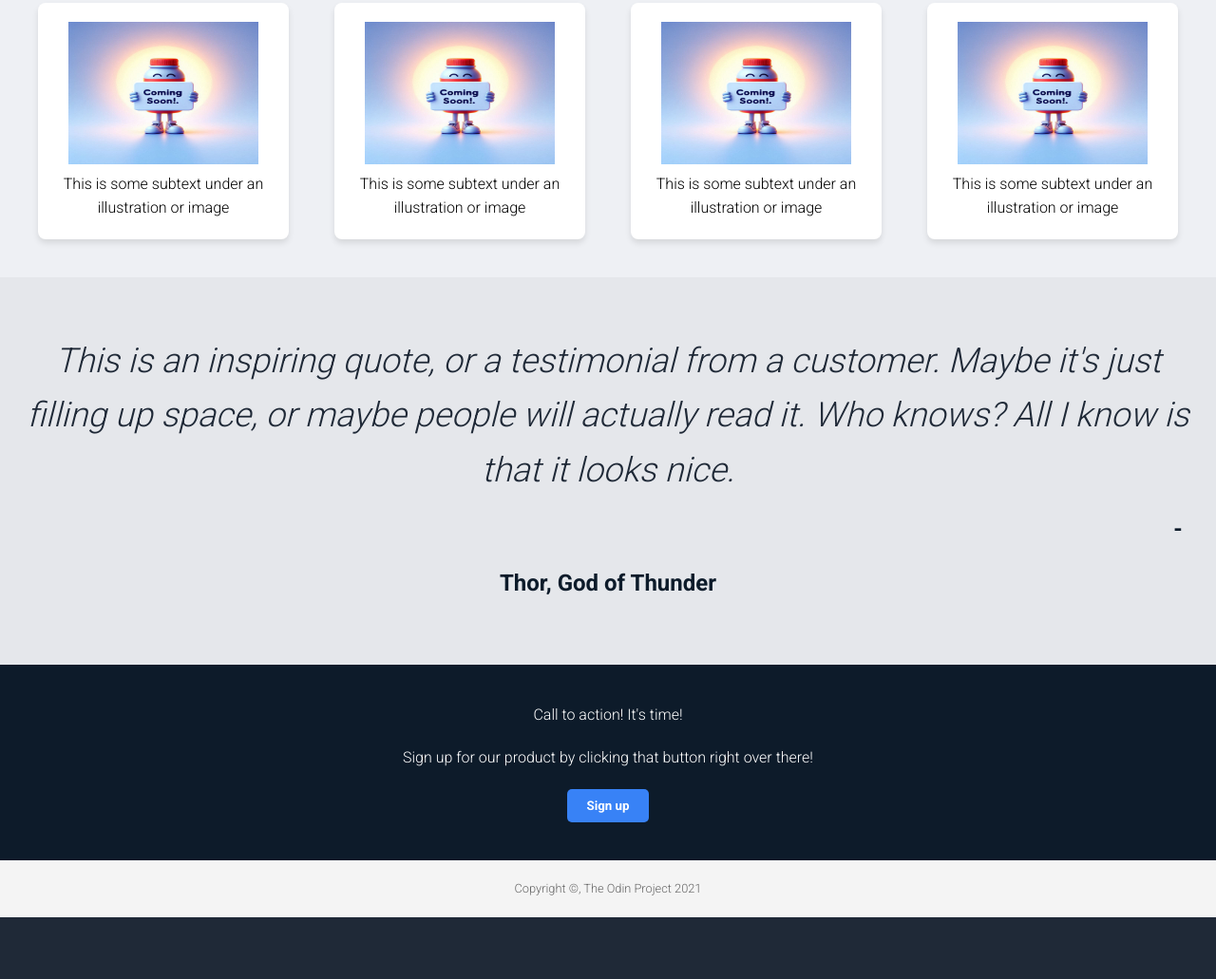
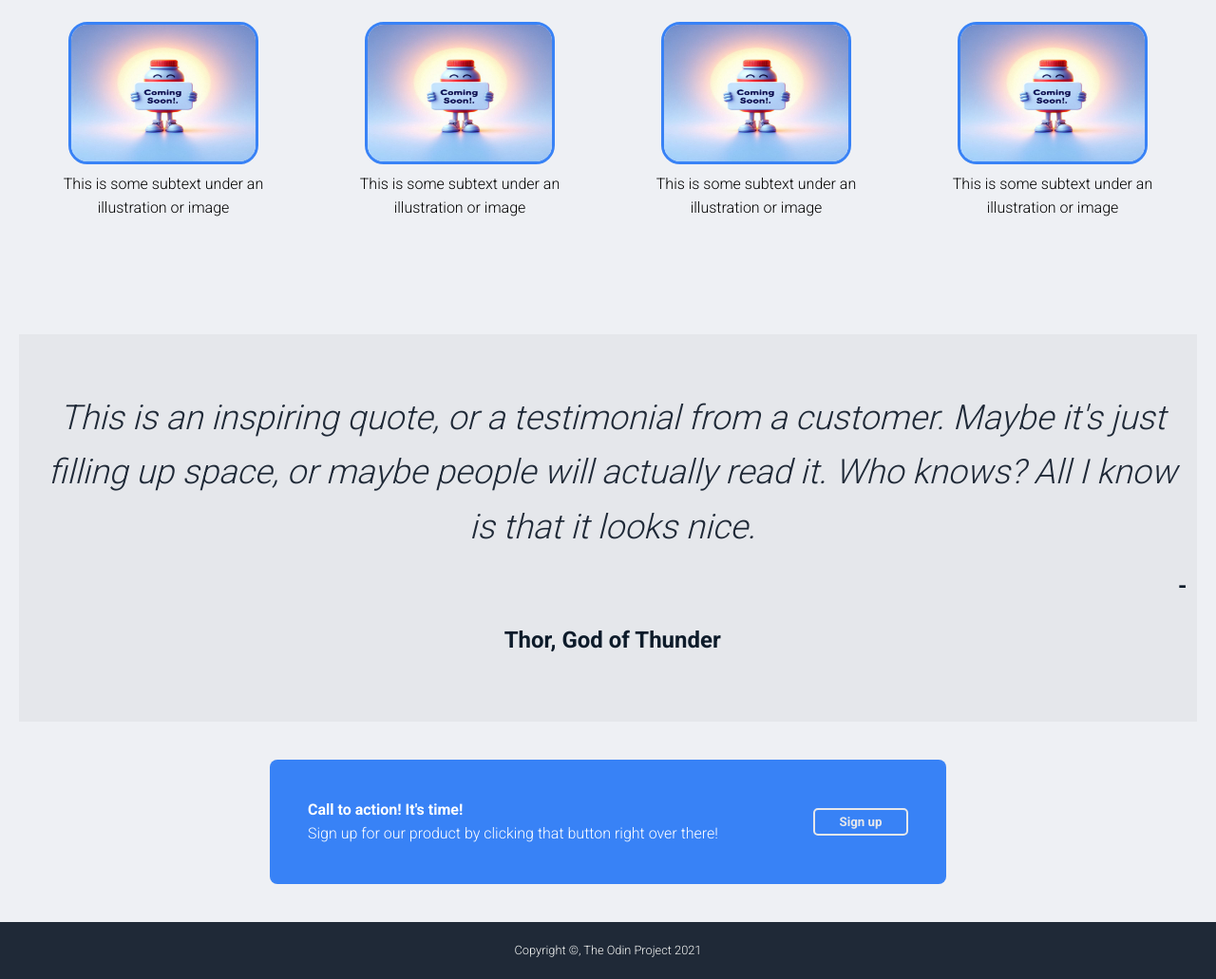
Before and after one commit to ishensarabia/Odin-Project-Landing-Page, a plain HTML site: page index.html in a window 1280 px wide. Shown: the part 523-1554 px from the top of the page at 95% size. Before the commit the page ends 1489 px from the top, so only its background shows below. Drawn offline with Linux system fonts and the light colour scheme.

Commit message:
Landing page

```diff
--- a/index.html
+++ b/index.html
@@ -34,27 +34,26 @@
             </div>
         </section>
 
-        <section class="info">
+        <section class="page-body">
                 <div class="info-header">Some random information.</div>
                 <div class="info-grid">
                     <div class="info-box">
-                    <img src="placeholder.jpeg" height="150" width="200">
+                        <img class="info-img" src="placeholder.jpeg" height="150" width="200">
                         This is some subtext under an illustration or image
                     </div>
                     <div class="info-box">
-                    <img src="placeholder.jpeg" height="150" width="200">
+                        <img class="info-img" src="placeholder.jpeg" height="150" width="200">
                         This is some subtext under an illustration or image
                     </div>
                     <div class="info-box">
-                    <img src="placeholder.jpeg" height="150" width="200">
+                        <img class="info-img" src="placeholder.jpeg" height="150" width="200">
                         This is some subtext under an illustration or image
                     </div>
                     <div class="info-box">
-                    <img src="placeholder.jpeg" height="150" width="200">
+                        <img class="info-img" src="placeholder.jpeg" height="150" width="200">
                         This is some subtext under an illustration or image
                     </div>
                 </div>
-        </section>
 
             <section class="quote">
                 <blockquote>
@@ -64,10 +63,14 @@
             </section>
 
             <section class="call-to-action">
-            <p>Call to action! It's time!</p>
+                <div class="call-to-action-text">
+                    <div class="call-to-action-title">Call to action! It's time!</div>
                     <p>Sign up for our product by clicking that button right over there!</p>
-            <button class="sign-up-btn">Sign up</button>
+                </div>
+                <button class="call-to-action-sign-up-btn">Sign up</button>
             </section>
+        </section>
+
     </main>
 
     <footer>
--- a/style.css
+++ b/style.css
@@ -88,14 +88,18 @@ nav ul li a {
     color: #333;
 }
 
-.img {
-    width: 400px;
-    height: 200px;
+.info-img {
+
+    border-color: #3882F6;
+    border-radius: 20px;
+    border-style:solid;
 }
 
 
 
-.info {
+.page-body {
+    display: flex;
+    flex-direction: column;
     background-color: #eef0f4;
     padding: 40px 20px;
     text-align: center;
@@ -116,17 +120,18 @@ nav ul li a {
 }
 
 .info-box {
-    background-color: white;
+    width: 22%;
     padding: 20px;
-    width: 22%;
-    box-shadow: 0px 4px 6px rgba(0, 0, 0, 0.1);
-    border-radius: 8px;
 }
 
 .quote {
+    display: flex;
+    flex: 1;
+    flex-wrap: wrap;
     padding: 60px 20px;
     background-color: #E5E7EB;
     text-align: center;
+    margin-top: 100px;
 }
 
 .quote blockquote {
@@ -137,7 +142,6 @@ nav ul li a {
 }
 
 .quote cite {
-    margin-top: 20px;
     margin-left: 1200px;
     color: #0d1b2a;
     font-style: normal;
@@ -146,20 +150,49 @@ nav ul li a {
 }
 
 .call-to-action {
-    background-color: #0d1b2a;
+    display: flex;
+    flex-direction: row;
+    gap: 100px;
+    max-width: 1000px;
+    background-color: #E5E7EB;
     color: white;
-    text-align: center;
-    padding: 40px 20px;
+    padding: 40px;
+    border-radius: 8px;
+    background-color: #3882F6;
+    margin: auto;
+    margin-top: 40px;
 }
 
-.call-to-action p {
-    margin-bottom: 20px;
+.call-to-action-text{
+    display:flex;
+    flex-direction: column;
+    align-items: flex-start;
+    margin-left: auto;
+}
+
+
+.call-to-action-title{
+    font-weight: bold;
+}
+
+.call-to-action-sign-up-btn{
+    background-color: #3882F6;
+    font-weight: bold;
+    color: #E5E7EB;
+    border-radius: 5px;
+    border-color:#E5E7EB;
+    cursor: pointer;
+    border-style: double;
+    width: 100px;
+    padding: 5px;
+    margin: auto;
 }
 
 footer {
-    background-color: #f4f4f4;
+    background-color: #1F2937;
+    font-weight: 500;
     text-align: center;
     padding: 20px;
-    color: #666;
+    color: #F9FAF8;
     font-size: 0.8rem;
 }
```
Lines whose indentation alone changed are shown as unchanged.
